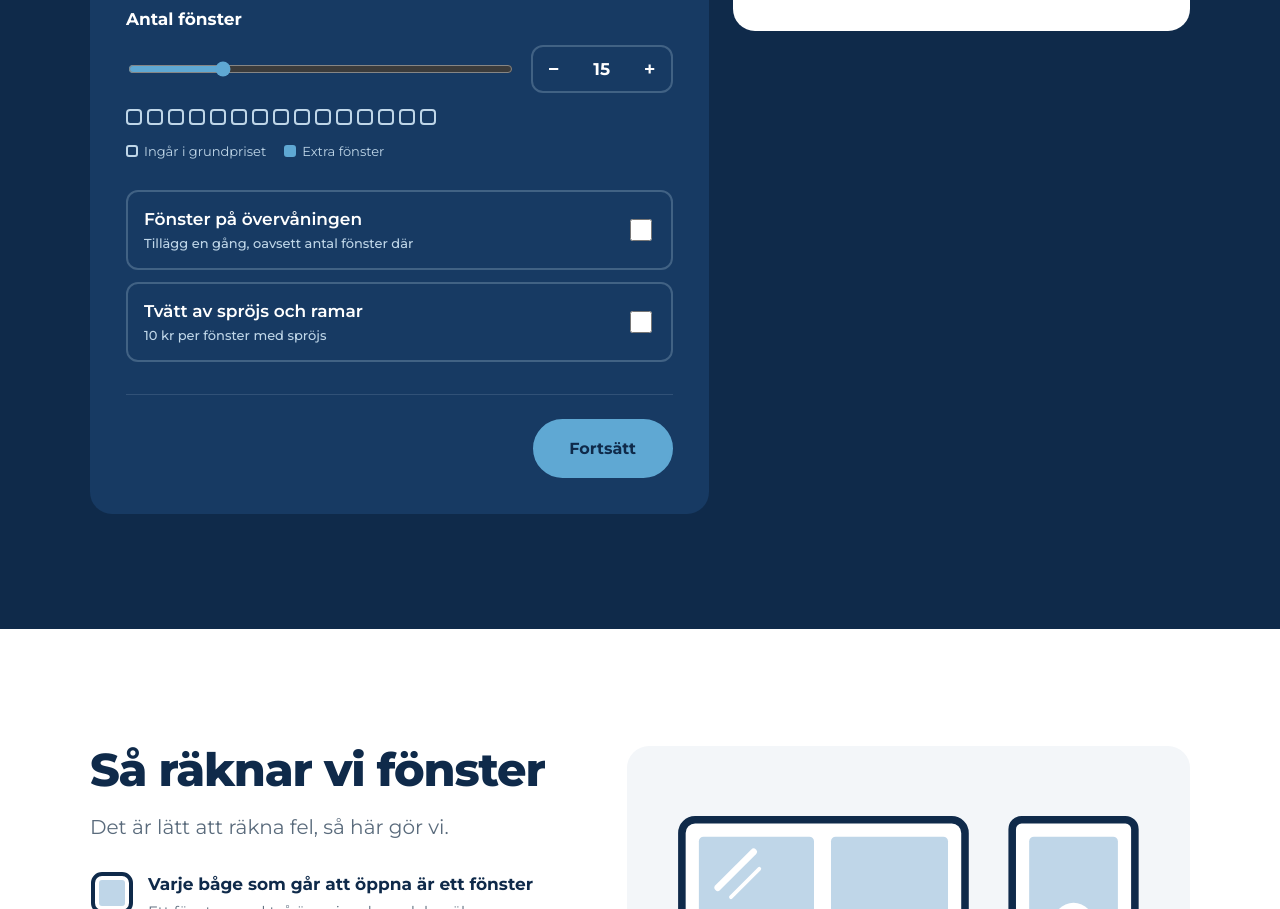
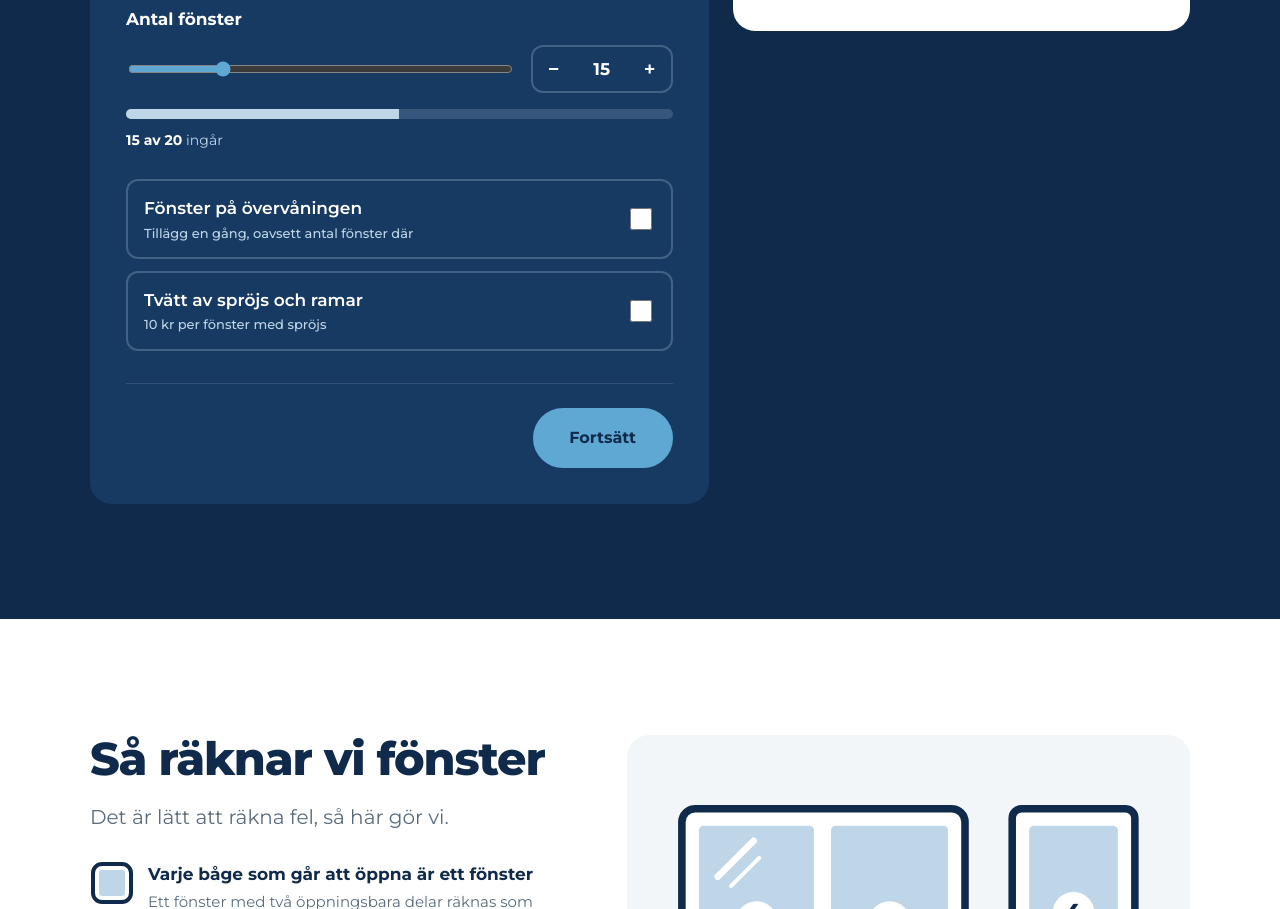
Before and after one commit to FenstroFonster/fenstro, a plain HTML site: page index.html in a window 1280 px wide. Shown: the part 2751-3660 px from the top of the page. Drawn offline with Linux system fonts and the light colour scheme.

Commit message:
Byt raden med rutor mot en enkel mätare för antal fönster
Co-Authored-By: Claude Opus 5.5 <noreply@anthropic.com>
Claude-Session: https://claude.ai/code/session_01EsbUesUXdsR4eHvfDW1DL5

```diff
--- a/index.html
+++ b/index.html
@@ -221,14 +221,12 @@ button{font:inherit;color:inherit}
 .stepper button:hover{background:rgba(95,168,211,.2)}
 .stepper input{width:54px;height:44px;border:0;background:none;color:var(--vit);font:inherit;font-weight:700;font-size:17px;text-align:center;-moz-appearance:textfield}
 .stepper input::-webkit-outer-spin-button,.stepper input::-webkit-inner-spin-button{-webkit-appearance:none;margin:0}
-.panes{display:flex;flex-wrap:wrap;gap:5px;margin-top:16px;min-height:22px}
-.panes i{width:16px;height:16px;border-radius:4px;border:2px solid var(--frost);display:block;animation:pop .2s var(--ease)}
-.panes i.x{background:var(--glas);border-color:var(--glas)}
-@keyframes pop{from{transform:scale(.4);opacity:0}to{transform:none;opacity:1}}
-.panes__key{display:flex;flex-wrap:wrap;gap:6px 18px;font-size:13px;color:var(--frost);margin-top:10px}
-.panes__key span{display:inline-flex;align-items:center;gap:6px}
-.panes__key i{width:12px;height:12px;border-radius:3px;border:2px solid var(--frost);display:inline-block}
-.panes__key i.x{background:var(--glas);border-color:var(--glas)}
+.meter{margin-top:16px}
+.meter__bar{position:relative;height:10px;border-radius:999px;background:rgba(191,214,232,.18);overflow:hidden;display:flex}
+.meter__in{height:100%;background:var(--frost);transition:width .3s var(--ease)}
+.meter__ex{height:100%;background:var(--glas);transition:width .3s var(--ease)}
+.meter__txt{display:flex;justify-content:space-between;gap:12px;font-size:14px;color:var(--frost);margin-top:10px}
+.meter__txt b{color:var(--vit);font-weight:700}
 .toggles{display:grid;gap:12px}
 .check{display:flex;align-items:center;justify-content:space-between;gap:16px;padding:14px 16px;border-radius:12px;border:2px solid rgba(191,214,232,.25);cursor:pointer}
 .check:has(input:checked){border-color:var(--glas);background:rgba(95,168,211,.1)}
@@ -532,8 +530,10 @@ button{font:inherit;color:inherit}
                     <button type="button" data-step-n="1" aria-label="Ett fönster till">+</button>
                   </div>
                 </div>
-                <div class="panes" id="panes" aria-hidden="true"></div>
-                <div class="panes__key" aria-hidden="true"><span><i></i>Ingår i grundpriset</span><span><i class="x"></i>Extra fönster</span></div>
+                <div class="meter" aria-hidden="true">
+                  <div class="meter__bar"><div class="meter__in" id="m-in"></div><div class="meter__ex" id="m-ex"></div></div>
+                  <div class="meter__txt"><span id="m-left"></span><span id="m-right"></span></div>
+                </div>
                 <p class="note" id="biz-note" hidden style="margin-top:14px">Har ni fler än 20 fönster bekräftar vi priset när vi hör av oss.</p>
               </div>
 
@@ -869,7 +869,7 @@ button{font:inherit;color:inherit}
   };
   var INGAR=20,SPROJS=10;
 
-  var range=$('antal-range'),num=$('antal'),over=$('over'),sOn=$('sprojs-on'),sRow=$('sprojs-row'),sNum=$('sprojs'),panes=$('panes');
+  var range=$('antal-range'),num=$('antal'),over=$('over'),sOn=$('sprojs-on'),sRow=$('sprojs-row'),sNum=$('sprojs');
   var bigEl=$('sum-big'),shown=250,state={};
   function clamp(v,a,b){v=parseInt(v,10);if(isNaN(v))v=a;return Math.max(a,Math.min(b,v))}
   function tween(to){
@@ -879,7 +879,6 @@ button{font:inherit;color:inherit}
   }
   function val(name){return document.querySelector('input[name='+name+']:checked').value}
 
-  var lastPanes=-1;
   function calc(){
     var kund=val('kund'),t=val('tjanst');
     var abo=$('t-abo');
@@ -921,12 +920,11 @@ button{font:inherit;color:inherit}
     $('sum-title').textContent=title;$('sum-sub').textContent=sub;
     if(big!==shown)tween(big);
 
-    var show=Math.min(n,60);
-    if(show!==lastPanes||panes.dataset.k!==kund){
-      var h='';for(var i=0;i<show;i++)h+='<i'+(i>=INGAR?' class="x"':'')+'></i>';
-      if(n>60)h+='<span style="font-size:13px;color:#BFD6E8;align-self:center">+'+(n-60)+'</span>';
-      panes.innerHTML=h;lastPanes=show;panes.dataset.k=kund;
-    }
+    var scale=Math.max(INGAR*1.5,n),inN=Math.min(n,INGAR);
+    $('m-in').style.width=(inN/scale*100)+'%';
+    $('m-ex').style.width=(extraN/scale*100)+'%';
+    $('m-left').innerHTML='<b>'+inN+' av '+INGAR+'</b> ingår';
+    $('m-right').innerHTML=extraN?'<b>+'+extraN+' extra</b>':'';
     state.n=n;state.over=over.checked;state.s=s;
   }
   range.addEventListener('input',function(){num.value=range.value;calc()});
```
